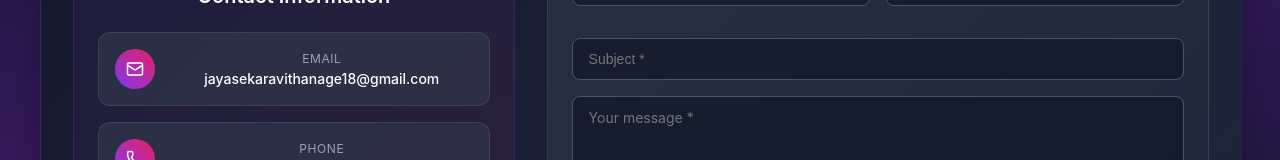
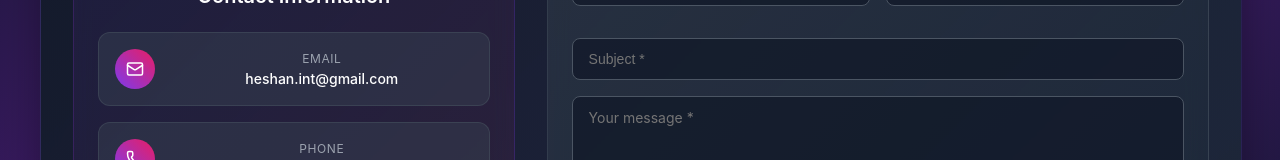
Before and after one commit to HeshanJayasekara18/HeshanPorfolio, a React (Create React App) app: page / in a window 1280 px wide. Shown: the part 3961-4121 px from the top of the page. Built offline with nearby package versions, Linux system fonts and the light colour scheme.

Commit message:
cv added to section

```diff
--- a/src/contact/Contact.jsx
+++ b/src/contact/Contact.jsx
@@ -88,8 +88,8 @@ const Contact = () => {
     {
       icon: Mail,
       label: 'Email',
-      value: 'jayasekaravithanage18@gmail.com',
-      href: 'mailto:jayasekaravithanage18@gmail.com'
+      value: 'heshan.int@gmail.com',
+      href: 'mailto:heshan.int@gmail.com'
     },
     {
       icon: Phone,
--- a/src/home/Home.jsx
+++ b/src/home/Home.jsx
@@ -121,7 +121,7 @@ const Homepage = () => {
   };
 
   const downloadCV = () => {
-    window.open('/path-to-your-cv.pdf', '_blank');
+    window.open('https://drive.google.com/file/d/1rCxs80qpVxkDJXdK5ozatLstGxx9Y9WU/view?usp=sharing', 'Error! File not found');
   };
 
   return (
```
Also changed, not shown: 1 other file (tests, documents, lock files or other folders).
